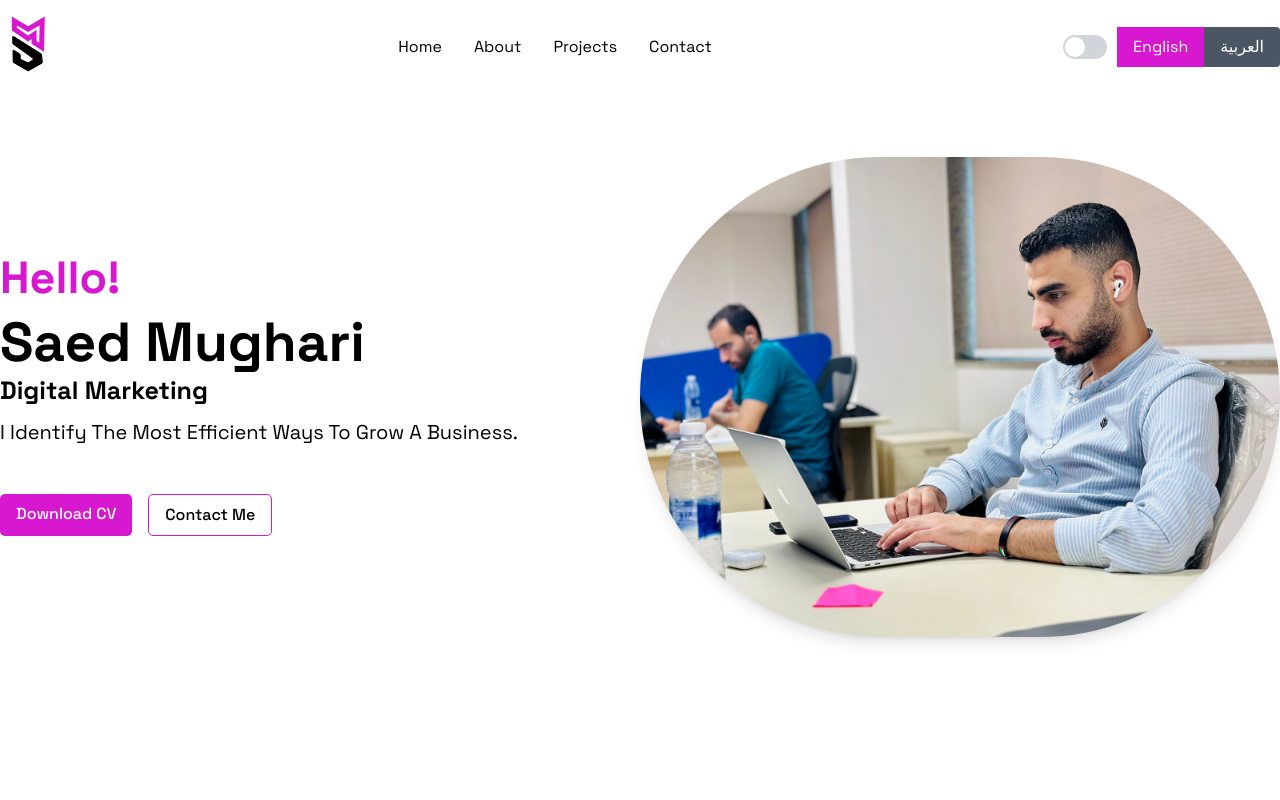
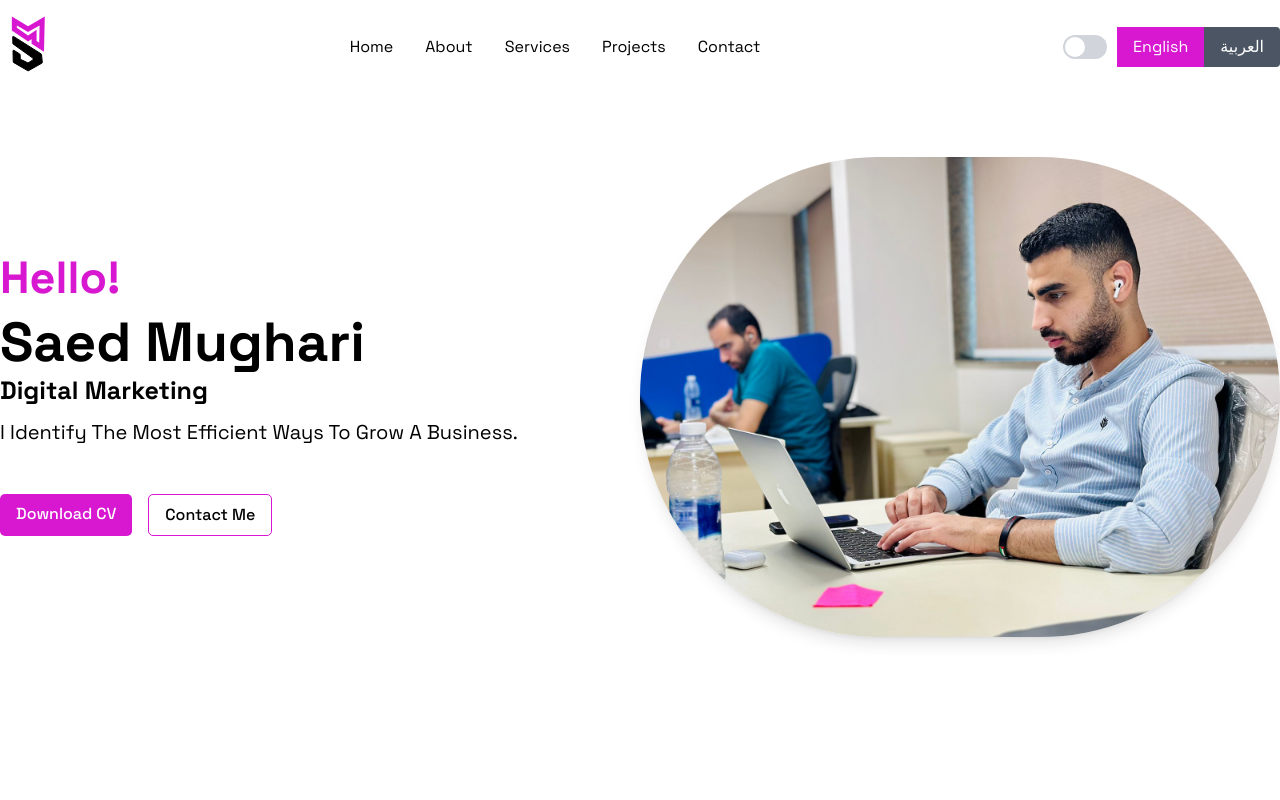
Before and after one commit to saedaraed/digital-marketing, a React (Create React App) app: page / in a window 1280 px wide. Shown: the top 800 px of the page. Built offline with nearby package versions, Linux system fonts and the light colour scheme; no server answers.

Commit message:
add id to the section to scroll

```diff
--- a/src/components/Navbar.js
+++ b/src/components/Navbar.js
@@ -34,6 +34,8 @@ const Navbar = () => {
         <div className="hidden md:flex space-x-8">
           <a href="#home" className="text-black dark:text-white hover:text-pink-500 ">Home</a>
           <a href="#about" className="text-black dark:text-white hover:text-pink-500">About</a>
+          <a href="#services" className=" text-black dark:text-white hover:text-pink-500">Services</a>
+
           <a href="#projects" className=" text-black dark:text-white hover:text-pink-500">Projects</a>
           {/* <a href="#testimonials" className="text-black dark:text-white hover:text-pink-500">Testimonials</a> */}
           <a href="#contact" className="text-black dark:text-white hover:text-pink-500">Contact</a>
@@ -101,7 +103,9 @@ const Navbar = () => {
         <div className="md:hidden mt-4">
           <a href="#home" className="block py-2 text-center hover:text-pink-500">Home</a>
           <a href="#about" className="block py-2 text-center hover:text-pink-500">About</a>
+          <a href="#services" className="block py-2 text-center hover:text-pink-500">Services</a>
           <a href="#projects" className="block py-2 text-center hover:text-pink-500">Projects</a>
+
           {/* <a href="#testimonials" className="block py-2 text-center hover:text-pink-500">Testimonials</a> */}
           <a href="#contact" className="block py-2 text-center hover:text-pink-500">Contact</a>
 
--- a/src/components/Projects.js
+++ b/src/components/Projects.js
@@ -1,7 +1,7 @@
 import React, { useEffect, useState  } from 'react';
 import { useTranslation } from 'react-i18next';
 
-const Projects = () => {
+const Projects = ({id}) => {
 
   const { t, i18n } = useTranslation();
   const isArabic = i18n.language === 'ar';
@@ -20,7 +20,7 @@ const Projects = () => {
 
 
   return (
-    <section className={` py-16 px-8 ${isArabic ? 'arabic-font' : ''}`} dir={isArabic ? 'rtl' : 'ltr'}>
+    <section id={id} className={` py-16 px-8 ${isArabic ? 'arabic-font' : ''}`} dir={isArabic ? 'rtl' : 'ltr'}>
 
       <div className="text-center mb-12">
         <h2 className="text-pink-500 text-xl font-bold mb-2">{t('projectTitle')}</h2>
--- a/src/components/Services.js
+++ b/src/components/Services.js
@@ -7,9 +7,9 @@ import { FaClipboardList } from 'react-icons/fa';
 import { FaComments } from 'react-icons/fa';
 import { FaRocket } from 'react-icons/fa';
 
-const Services = () => {
+const Services = ({id}) => {
   return (
-    <section className=" py-16 px-8">
+    <section id={id} className=" py-16 px-8">
     {/* Title Section */}
     <div className="text-center mb-12">
       <h2 className="text-pink-500 text-xl font-bold mb-2">What The Special</h2>
```
